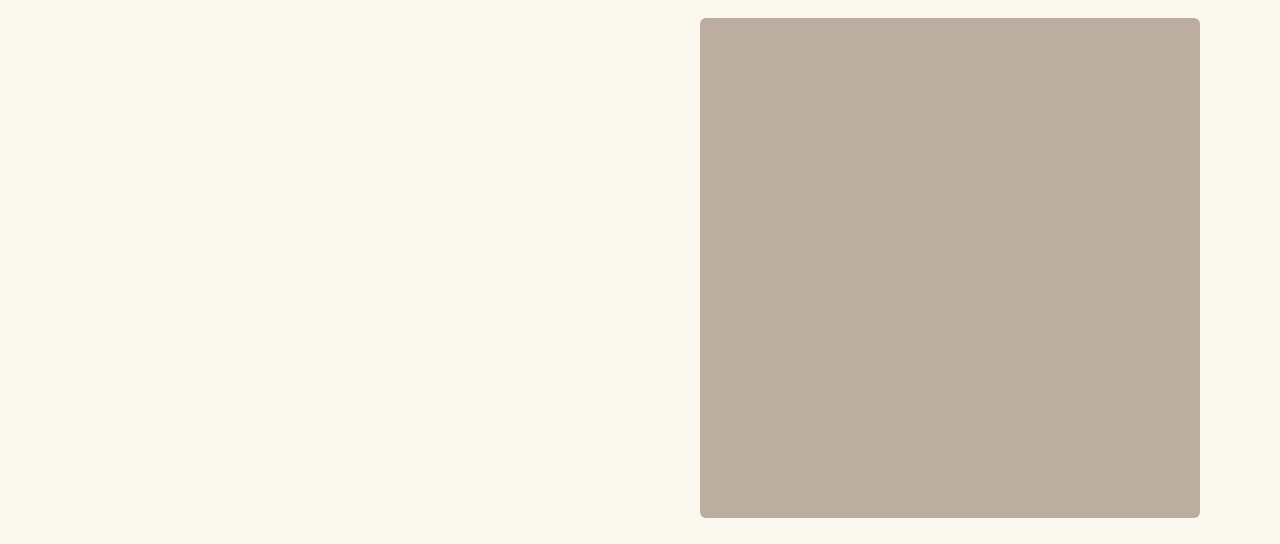
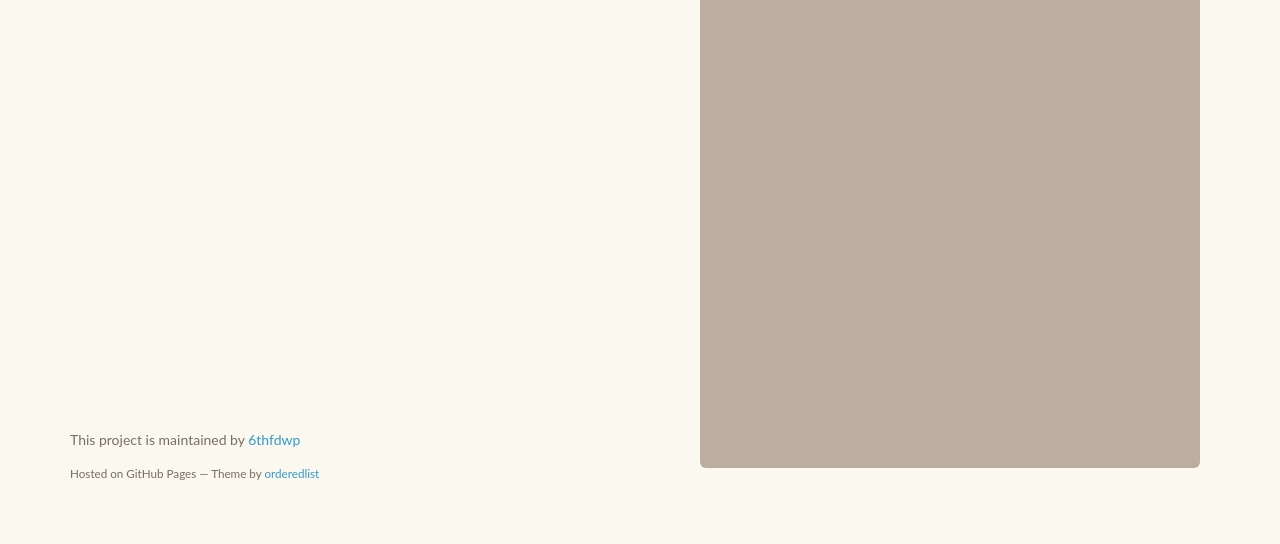
Before and after one commit to 6thfdwp/2048-backbone, a plain HTML site: page main.html in a window 1280 px wide. Shown: the part 256-800 px from the top of the page. Drawn offline with nearby package versions, Linux system fonts and the light colour scheme; a script that the page names is missing.

Commit message:
page style

```diff
--- a/main.html
+++ b/main.html
@@ -9,13 +9,12 @@
 </head>
 
 <body>
-	<div class="wrapper">
 		<header>
 			<p><strong>2048-backbone</strong></p>
 			<p>
 				The original implementation is <a href="https://github.com/gabrielecirulli/2048">here.</a>
 			</p>
-			<p>A reimplemented version of <a href="http://gabrielecirulli.github.io/2048/">2048</a> made by <a href="http://gabrielecirulli.com/">Gabriele Cirulli</a> for learning purpose.</p>
+			<p>Reimplement game <a href="http://gabrielecirulli.github.io/2048/">2048</a> made by <a href="http://gabrielecirulli.com/">Gabriele Cirulli</a> for learning purpose.</p>
 
 			<ul>
 			    <li><a href="https://github.com/6thfdwp/2048-backbone/zipball/master">Download <strong>ZIP File</strong></a></li>
@@ -23,7 +22,6 @@
 			    <li><a href="https://github.com/6thfdwp/2048-backbone">View On <strong>GitHub</strong></a></li>
 			</ul>
 		</header>
-	</div>
 	<div class="container">
 		<div class="heading">
 		  <h1 class="title">2048</h1>
@@ -67,6 +65,10 @@
 			</script>
 		</div>
 	</div>
+	<footer>
+	     <p>This project is maintained by <a href="https://github.com/6thfdwp">6thfdwp</a></p>
+	     <p><small>Hosted on GitHub Pages — Theme by <a href="https://github.com/orderedlist">orderedlist</a></small></p>
+	</footer>
 	<script src="http://ajax.aspnetcdn.com/ajax/jQuery/jquery-1.10.0.min.js"></script>
 	<script src="http://documentcloud.github.com/underscore/underscore-min.js"></script>
 	<script src="http://documentcloud.github.com/backbone/backbone-min.js"></script>
--- a/style/main.css
+++ b/style/main.css
@@ -9,7 +9,7 @@ html, body {
   font-size: 18px; }
 
 body {
-  margin: 80px 0; }
+  margin: 30px 0; }
 
 .heading:after {
 content: "";
@@ -84,11 +84,24 @@ header ul a strong {
   display:block;
   color:#222;
 }
-
+footer {
+  float: left;
+  position: fixed;
+  bottom: 50px;
+  width: 270px;
+  margin: 0 70px;
+  font:14px/1.5 Lato, "Helvetica Neue", Helvetica, Arial, sans-serif;
+}
+footer a {
+  color: #39c;
+  font-weight: 400;
+  text-decoration: none;
+}
 .container {
   float: right;
   width: 500px;
-  margin: 0 80px; }
+  margin: 0 80px;
+  padding-bottom: 10px;}
 
 @-webkit-keyframes move-up {
   0% {
```
